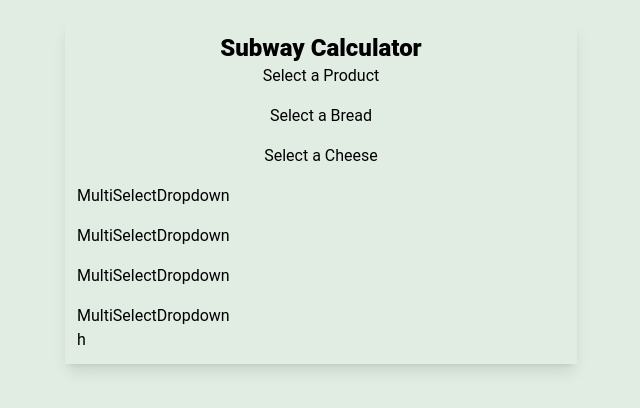
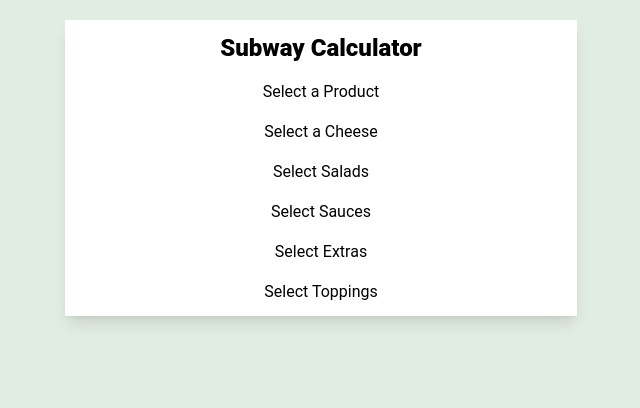
Before and after one commit to mariawarnes/subway-nutrition-calculator, a React (Vite) app: page / in a window 1280 px wide. Shown: the top 408 px of the page, without its empty margins (319-959 px from the left). Built offline with nearby package versions, Linux system fonts and the light colour scheme; a web font is replaced by a local one.

Commit message:
Start of multiselect dropdown

```diff
--- a/src/App.tsx
+++ b/src/App.tsx
@@ -20,13 +20,20 @@
   );
   const [selectedBread, setSelectedBread] = useState<Ingredient | null>(null);
   const [selectedCheese, setSelectedCheese] = useState<Ingredient | null>(null);
-  const [selectedSalads, setSelectedSalads] = useState([]);
-  const [selectedSauces, setSelectedSauces] = useState([]);
-  const [selectedExtras, setSelectedExtras] = useState([]);
-  const [selectedToppings, setSelectedToppings] = useState([]);
-
+  const [selectedSalads, setSelectedSalads] = useState<Ingredient[] | null>(
+    null
+  );
+  const [selectedSauces, setSelectedSauces] = useState<Ingredient[] | null>(
+    null
+  );
+  const [selectedExtras, setSelectedExtras] = useState<Ingredient[] | null>(
+    null
+  );
+  const [selectedToppings, setSelectedToppings] = useState<Ingredient[] | null>(
+    null
+  );
   return (
-    <div className="p-3 mx-auto max-w-lg my-5 shadow-lg bg-light-green">
+    <div className="p-3 mx-auto max-w-lg my-5 shadow-lg bg-white space-y-4">
       <h1 className="font-black text-2xl w-full text-center font-dark-green">
         Subway Calculator
       </h1>
@@ -39,12 +46,14 @@
           setSelected={setSelectedProduct}
         />
         {/* Bread */}
+        {(selectedProduct?.id == "p-1" || selectedProduct?.id == "p-2") && (
           <SingleSelectDropdown
             title={"Bread"}
             options={breads}
             selected={selectedBread}
             setSelected={setSelectedBread}
           />
+        )}
         {/* Cheese */}
         <SingleSelectDropdown
           title={"Cheese"}
@@ -53,13 +62,33 @@
           setSelected={setSelectedCheese}
         />
         {/* Salads */}
-        <MultiSelectDropdown />
+        <MultiSelectDropdown
+          title={"Salads"}
+          options={salads}
+          selected={selectedSalads}
+          setSelected={setSelectedSalads}
+        />
         {/* Sauces */}
-        <MultiSelectDropdown />
+        <MultiSelectDropdown
+          title={"Sauces"}
+          options={sauces}
+          selected={selectedSauces}
+          setSelected={setSelectedSauces}
+        />
         {/* Extras */}
-        <MultiSelectDropdown />
+        <MultiSelectDropdown
+          title={"Extras"}
+          options={extras}
+          selected={selectedExtras}
+          setSelected={setSelectedExtras}
+        />
         {/* Toppings */}
-        <MultiSelectDropdown />h
+        <MultiSelectDropdown
+          title={"Toppings"}
+          options={toppings}
+          selected={selectedToppings}
+          setSelected={setSelectedToppings}
+        />
       </div>
     </div>
   );
--- a/src/components/MultiSelectDropdown.tsx
+++ b/src/components/MultiSelectDropdown.tsx
@@ -1,7 +1,28 @@
+import { Listbox } from "@headlessui/react";
 import React from "react";
+import { MultiSelectDropdownProps } from "../types";
 
-const MultiSelectDropdown = () => {
-  return <div>MultiSelectDropdown</div>;
+const MultiSelectDropdown = ({
+  title,
+  options,
+  selected,
+  setSelected,
+}: MultiSelectDropdownProps) => {
+  return (
+    <Listbox value={selected} onChange={setSelected} multiple>
+      <Listbox.Button>
+        {selected?.map((singleSelected) => singleSelected.name).join(", ") ||
+          "Select " + title}
+      </Listbox.Button>
+      <Listbox.Options>
+        {options.map((option) => (
+          <Listbox.Option key={option.id} value={option}>
+            {option.name}
+          </Listbox.Option>
+        ))}
+      </Listbox.Options>
+    </Listbox>
+  );
 };
 
 export default MultiSelectDropdown;
```
Also changed, not shown: src/types/index.ts (+11 -4 lines). Lines whose indentation alone changed are shown as unchanged.
